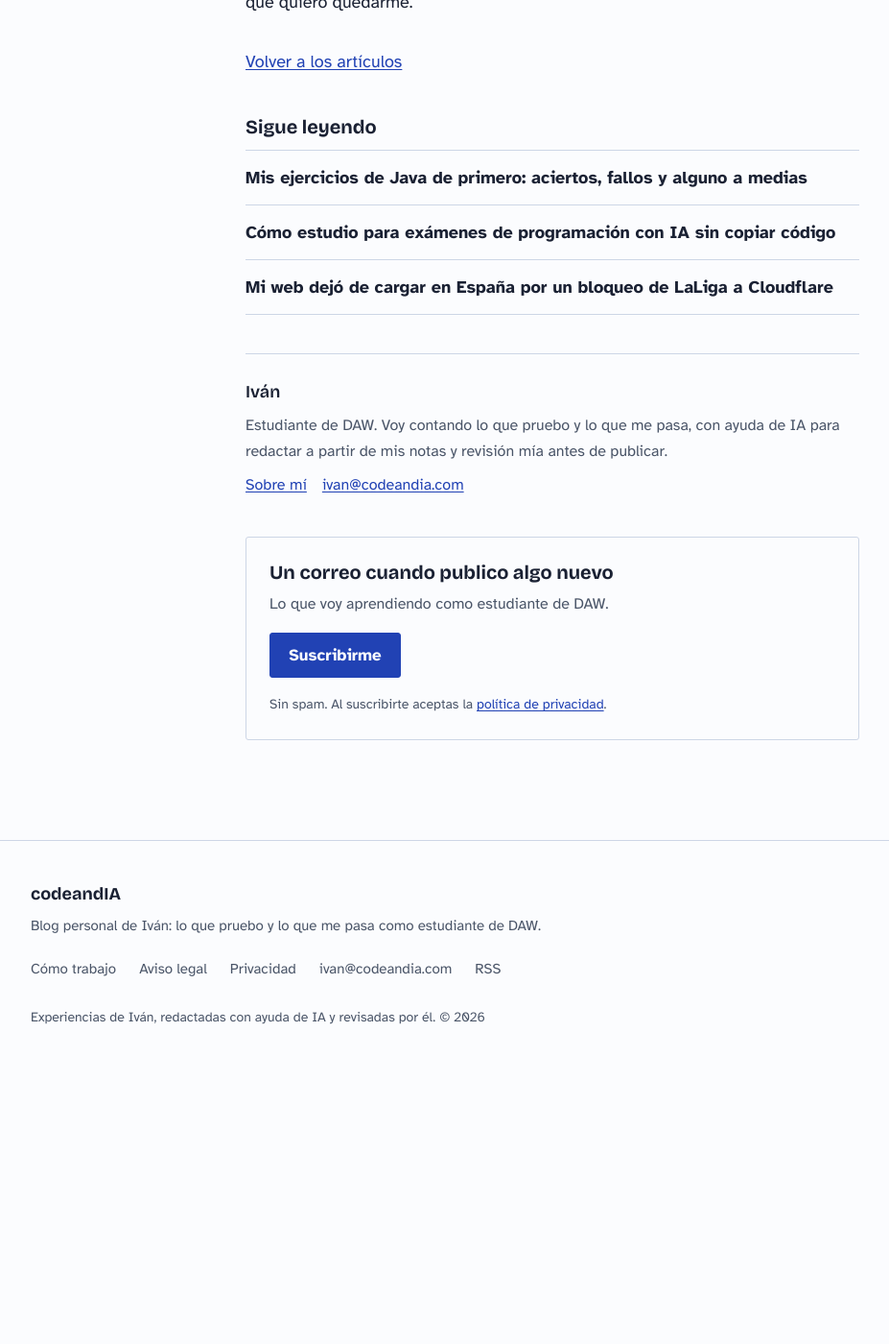
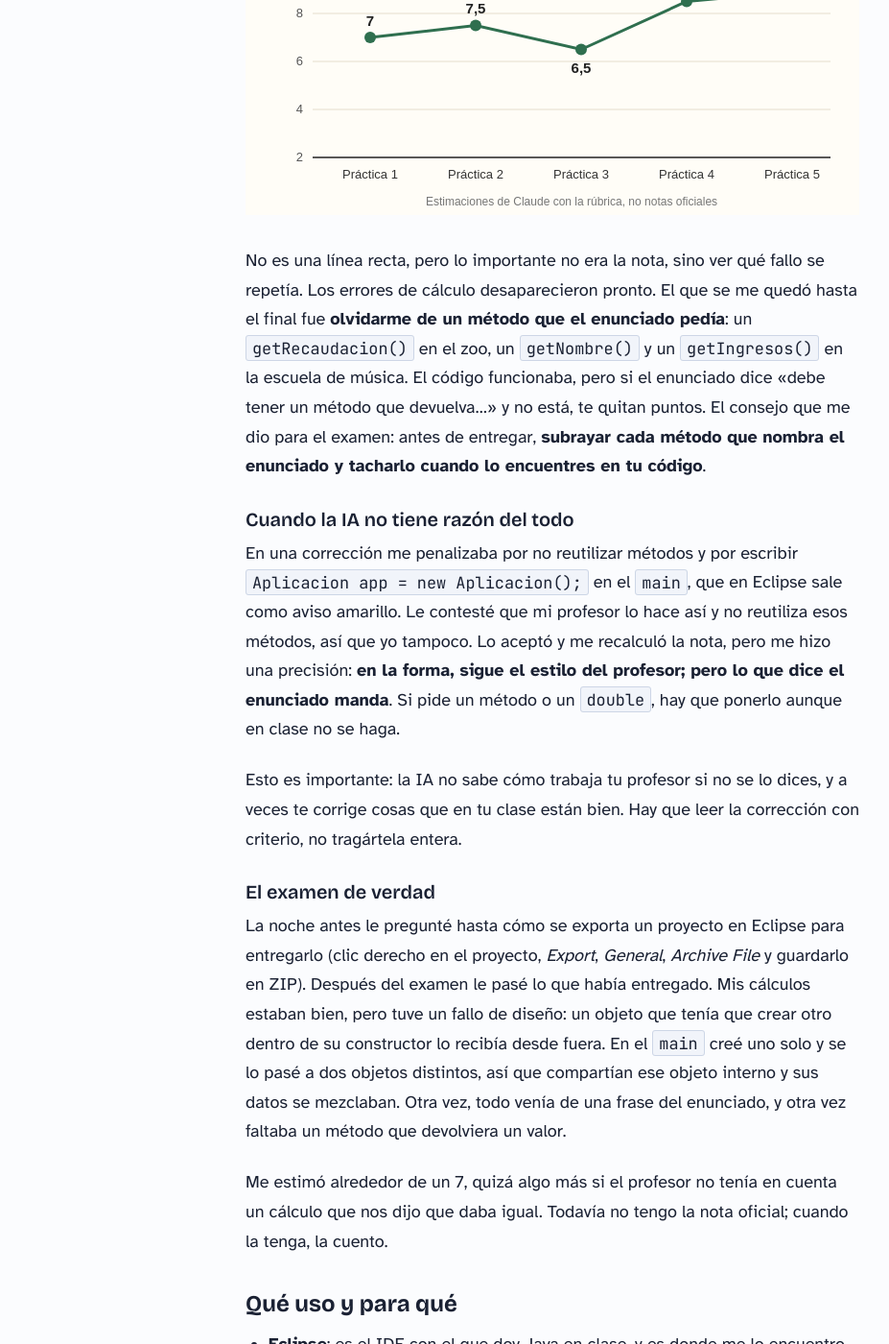
Before and after one commit to vibodigitalinfo-lab/codeandIA, a Jekyll site: the page built from articulos/guias/aprender-java-con-ia-daw.md, in a window 1280 px wide and 1400 px high, scrolled down 1821 px. Shown: the whole window at 96% size, without its empty margins (64-991 px from the left). Built offline with Jekyll 4.4.1, drawn with Linux system fonts in a browser that asks for light colours; before the commit the page ends 2933 px from its top, so only the background shows below that; some of the changed text lies outside the part shown.

Commit message:
Aprender Java con IA: ejemplo real de cómo preparé el examen con Claude y gráfica de las notas de práctica
Co-Authored-By: Claude Opus 5.5 (1M context) <noreply@anthropic.com>
Claude-Session: https://claude.ai/code/session_01Vv6rVLEVpGNKHPZ7HKXWGq

```diff
--- a/articulos/guias/aprender-java-con-ia-daw.md
+++ b/articulos/guias/aprender-java-con-ia-daw.md
@@ -4,8 +4,8 @@ title: "Cómo aprendo Java con IA sin volverme dependiente"
 description: "Cómo uso la IA para estudiar Java: los ejercicios de clase, las correcciones y por qué no entrego código que no entiendo."
 category: "Guía"
 date: 2026-09-08
-updated: 2026-10-18
-readtime: 3
+updated: 2026-10-25
+readtime: 7
 last_modified_at: 2026-10-25
 ---
 
@@ -23,6 +23,34 @@ Lo que hago es pasarle a Claude los ejercicios que hemos hecho en clase, contarl
 
 La parte de las explicaciones es la que más me aporta. Ir viendo, preguntando y recibiendo correcciones hace que al final se vaya entendiendo todo. No te voy a decir que sea fácil, pero una vez que lo ves, va todo sobre ruedas.
 
+## Un ejemplo real: los dos días antes del examen de Java
+
+Dos días antes de mi primer examen de Java le escribí a Claude más o menos esto: «Tengo examen de Java en 2 días, sé que aún no es mucho nivel, pero necesito ayuda». Le pasé los enunciados que habíamos hecho en clase y, para no mandarle todos los archivos, solo el último ejercicio, que era el más completo. Y le puse una condición: todavía no habíamos visto `if` ni controlar que no salgan resultados negativos, así que no quería que me lo pidiera ni que me lo marcara como fallo.
+
+A partir de ahí hicimos una especie de bucle:
+
+1. Claude me preparaba un **examen de práctica** al estilo de los de clase: un zoo con animales, visitantes y cuidadores, o una escuela de música con instrumentos, alumnos y profesores.
+2. Yo lo hacía en Eclipse.
+3. Le pasaba mis clases y me lo corregía con la rúbrica del profesor: qué criterio cumplía, cuál no y por qué, con la línea exacta que fallaba.
+
+Hice cinco, y esta es la nota que me estimó en cada uno:
+
+![Gráfica de las notas estimadas por Claude en mis cinco exámenes de práctica: 7, 7,5, 6,5, 8,5 y 8,9](/assets/img/java-notas-examenes-practica.svg){: width="640" height="300"}
+
+No es una línea recta, pero lo importante no era la nota, sino ver qué fallo se repetía. Los errores de cálculo desaparecieron pronto. El que se me quedó hasta el final fue **olvidarme de un método que el enunciado pedía**: un `getRecaudacion()` en el zoo, un `getNombre()` y un `getIngresos()` en la escuela de música. El código funcionaba, pero si el enunciado dice «debe tener un método que devuelva…» y no está, te quitan puntos. El consejo que me dio para el examen: antes de entregar, **subrayar cada método que nombra el enunciado y tacharlo cuando lo encuentres en tu código**.
+
+### Cuando la IA no tiene razón del todo
+
+En una corrección me penalizaba por no reutilizar métodos y por escribir `Aplicacion app = new Aplicacion();` en el `main`, que en Eclipse sale como aviso amarillo. Le contesté que mi profesor lo hace así y no reutiliza esos métodos, así que yo tampoco. Lo aceptó y me recalculó la nota, pero me hizo una precisión: **en la forma, sigue el estilo del profesor; pero lo que dice el enunciado manda**. Si pide un método o un `double`, hay que ponerlo aunque en clase no se haga.
+
+Esto es importante: la IA no sabe cómo trabaja tu profesor si no se lo dices, y a veces te corrige cosas que en tu clase están bien. Hay que leer la corrección con criterio, no tragártela entera.
+
+### El examen de verdad
+
+La noche antes le pregunté hasta cómo se exporta un proyecto en Eclipse para entregarlo (clic derecho en el proyecto, *Export*, *General*, *Archive File* y guardarlo en ZIP). Después del examen le pasé lo que había entregado. Mis cálculos estaban bien, pero tuve un fallo de diseño: un objeto que tenía que crear otro dentro de su constructor lo recibía desde fuera. En el `main` creé uno solo y se lo pasé a dos objetos distintos, así que compartían ese objeto interno y sus datos se mezclaban. Otra vez, todo venía de una frase del enunciado, y otra vez faltaba un método que devolviera un valor.
+
+Me estimó alrededor de un 7, quizá algo más si el profesor no tenía en cuenta un cálculo que nos dijo que daba igual. Todavía no tengo la nota oficial; cuando la tenga, la cuento.
+
 ## Qué uso y para qué
 
 - **Eclipse**: es el IDE con el que doy Java en clase, y es donde me lo encuentro cada día.
```
Also changed, not shown: assets/img/java-notas-examenes-practica.svg (added).
